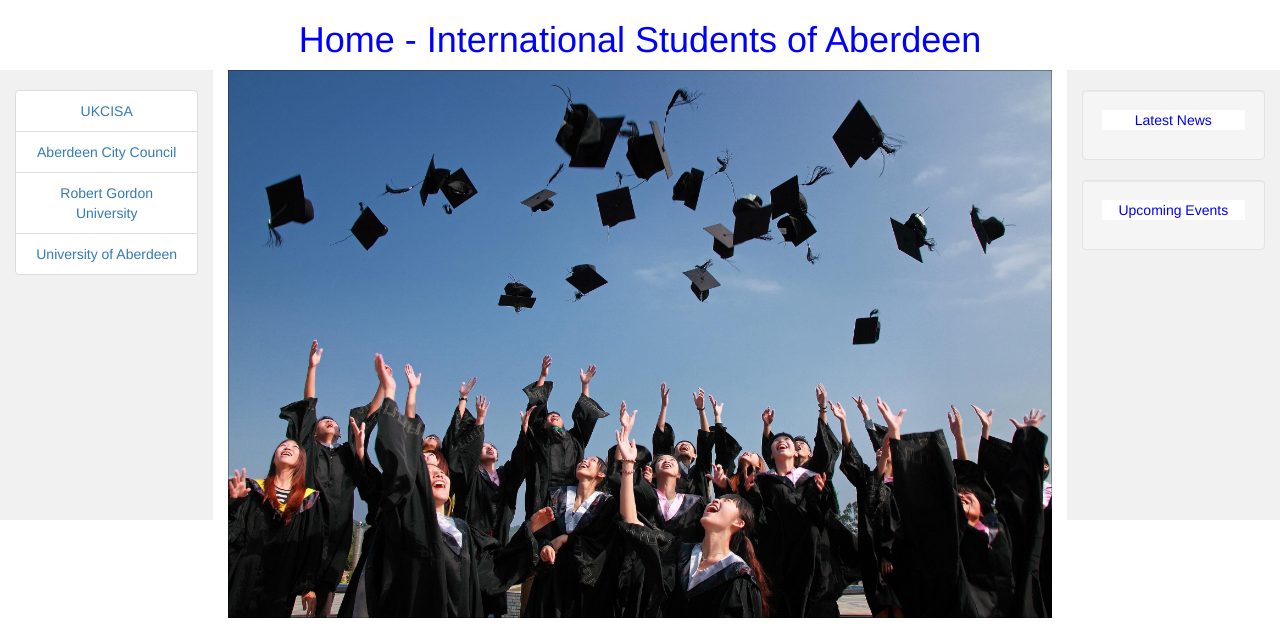
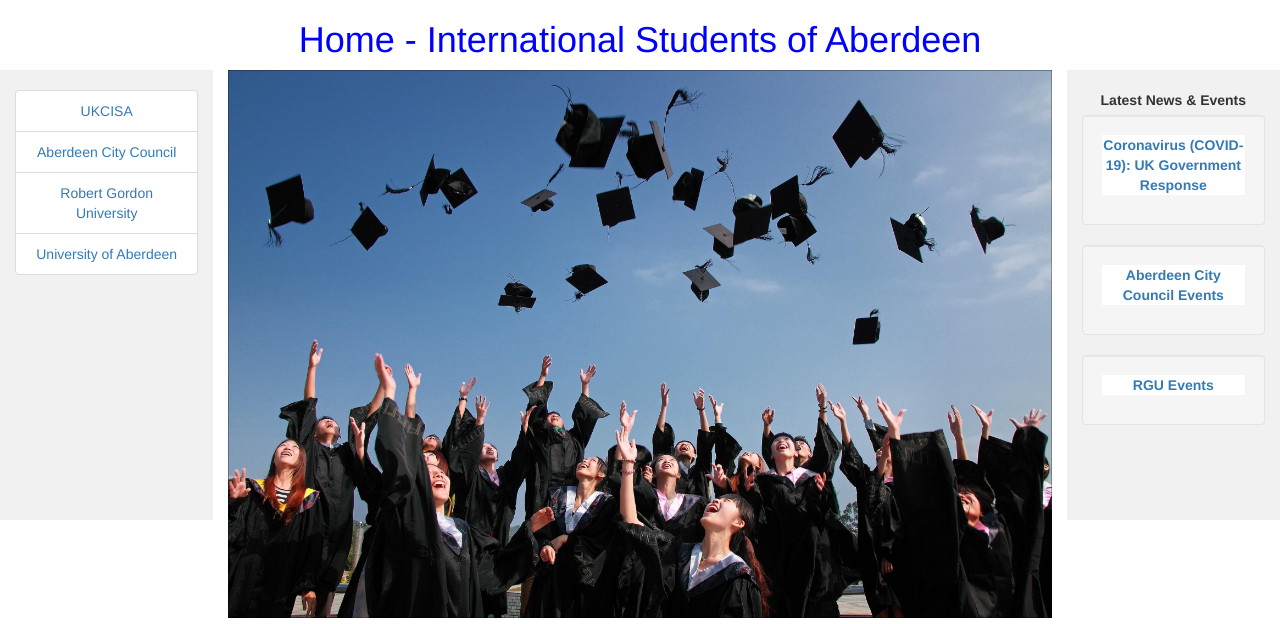
Before and after one commit to Mikecooper49/CMM004, a PHP site: page /index_nav.php in a window 1280 px wide. Shown: the part 72-696 px from the top of the page. Run offline with PHP 8.4, Linux system fonts and the light colour scheme.

```diff
--- a/index_nav.php
+++ b/index_nav.php
@@ -92,17 +92,25 @@ include('resources/includes/navbarLogic.php');
                 </p>
             </div>
             <div class="col-sm-2 sidenav">
+                <label for="Latest News">Latest News & Events</label>
                 <div class="well">
-                    <p>Latest News</p>
+                    <p align="center"><a
+                                href="https://www.gov.uk/government/topical-events/coronavirus-covid-19-uk-government-response"><b>Coronavirus
+                                (COVID-19): UK Government Response</b></a></p>
                 </div>
                 <div class="well">
-                    <p>Upcoming Events</p>
+                    <p align="center"><a href="https://www.aberdeencity.gov.uk/events"><b>Aberdeen City Council
+                                Events</b></a></p>
+                </div>
+                <div class="well">
+                    <p align="center"><a href="https://www.rgu.ac.uk/events"><b>RGU Events</b></a></p>
                 </div>
             </div>
         </div>
     </div>
-    <footer class="page-footer font-small black">
-        <div class="footer-copyright text-center py-3">© <?php echo date('Y'); ?> Copyright:
+</div>
+<footer class="page-footer font-small black">
+    <div class="footer-copyright text-center py-3">© <?php echo date('Y'); ?> Copyright:
             Aberdeen International Student Directory
         </div>
     </footer>
```
